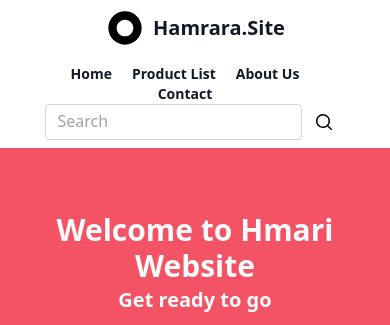
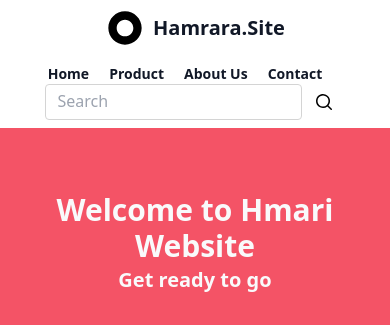
Before and after one commit to Saubhagya122004/Hamari_Site.github.io, a plain HTML site: page index.html in a window 390 px wide. Shown: the top 325 px of the page. Drawn offline with nearby package versions, Linux system fonts and the light colour scheme; no server answers.

Commit message:
updating the header to the more responsive header

```diff
--- a/index.html
+++ b/index.html
@@ -11,14 +11,14 @@
 <body class="bg-[#ef233cff]">
 
   <header class="text-gray-900 body-font bg-white sticky top-0 z-20">
-    <div class="container mx-auto flex flex-wrap px-9 py-2 flex-col md:flex-row items-center">
-      <a class="flex title-font font-medium items-center text-gray-900 mb-4 md:mb-0">
+    <div class="flex flex-col flex-wrap md:flex-row  px-9 py-2 justify-between w-full items-center">
+      <a class="flex title-font font-medium place-content-center items-center text-gray-900 mb-4 md:mb-0">
         <svg xmlns="http://www.w3.org/2000/svg" class="fill-black w-10 h-10" viewBox="0 0 24 24" id="okta">  <path d="M12 2C6.5 2 2 6.5 2 12s4.5 10 10 10 10-4.5 10-10S17.5 2 12 2zm5 10c0 2.8-2.2 5-5 5s-5-2.2-5-5 2.2-5 5-5 5 2.2 5 5z"></path></svg>
         <span class="ml-2 text-xl font-bold">Hamrara.Site</span>
       </a>
-      <nav class="md:ml-auto flex flex-wrap items-center text-base justify-center sticky top-0 ">
+      <nav class="flex flex-wrap items-center text-base justify-center sticky top-0 ">
         <a href="index.html" class="mr-5 font-semibold text-sm hover:text-gray-400">Home</a>
-        <a href="Product.html" class="mr-5 font-semibold text-sm hover:text-gray-400">Product List</a>
+        <a href="Product.html" class="mr-5 font-semibold text-sm hover:text-gray-400">Product</a>
         <a href="about-us.html" class="mr-5 font-semibold text-sm hover:text-gray-400">About Us</a>
         <a href="contact-us.html" class="mr-5 font-semibold text-sm hover:text-gray-400">Contact</a>
         <div>
@@ -40,7 +40,6 @@
           </div>
         </div>
       </nav>
-
     </div>
   </header>
 
```
